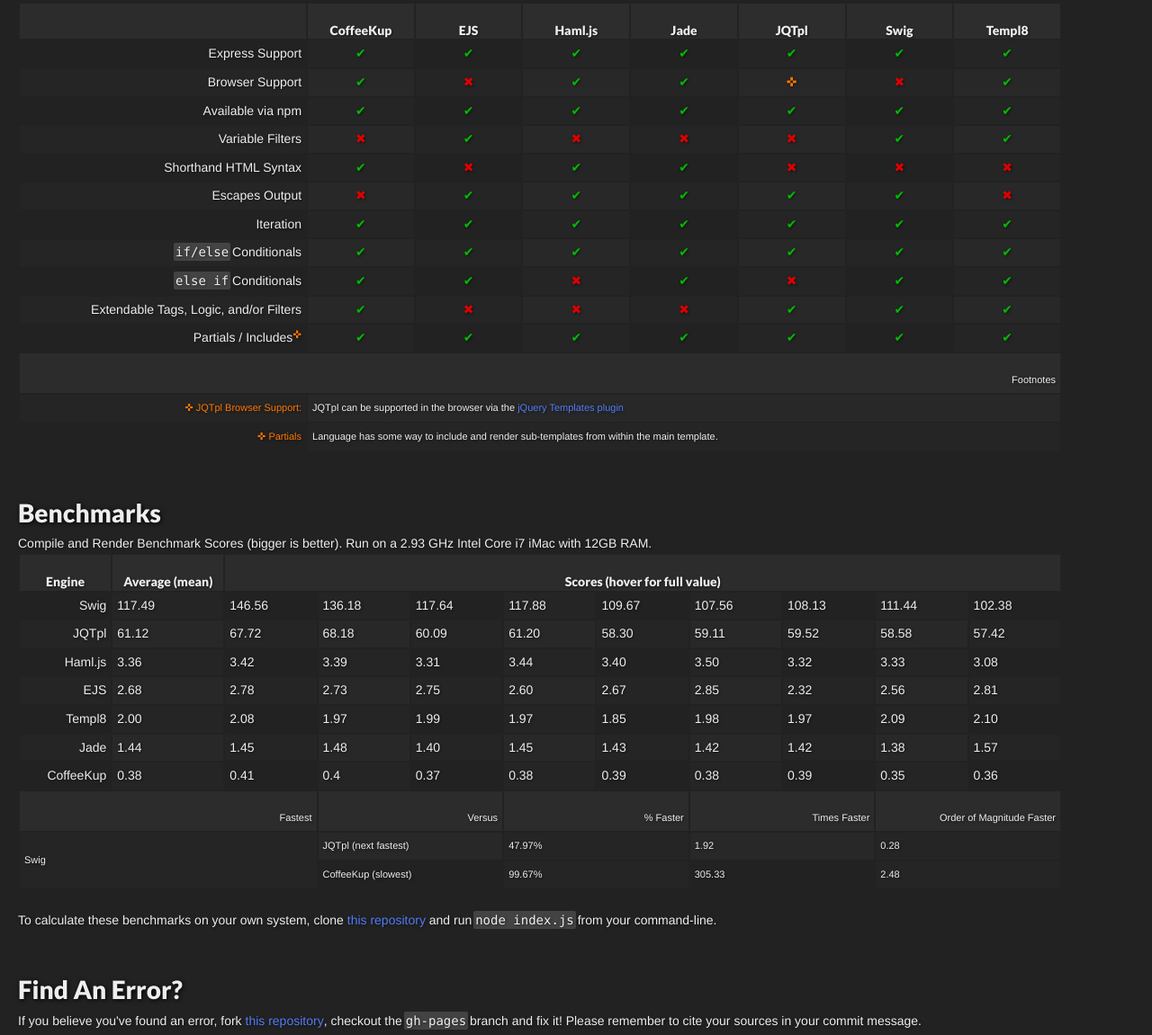
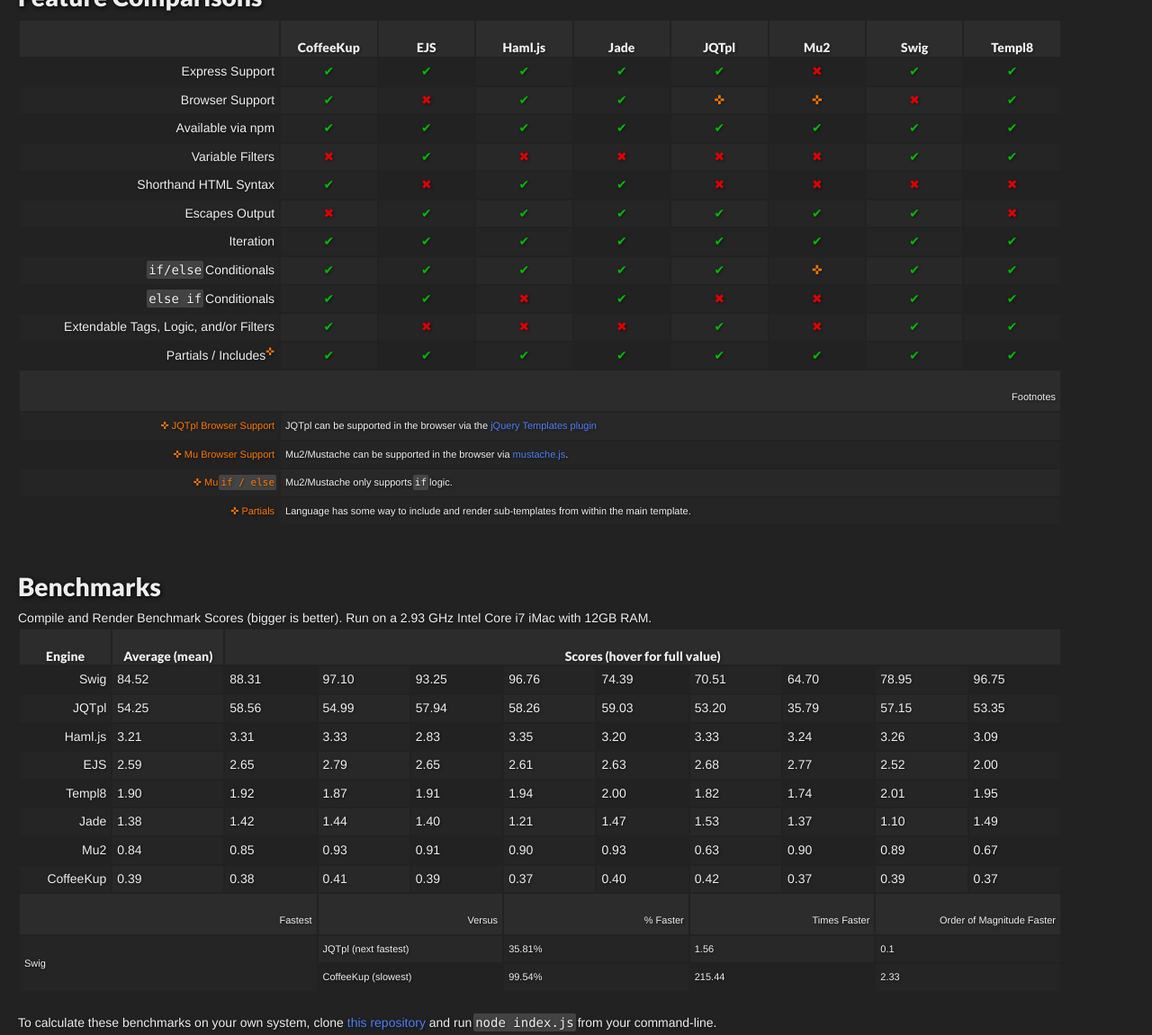
Before and after one commit to paularmstrong/node-templates, a website: page index.html in a window 1280 px wide. Shown: the part 438-1589 px from the top of the page at 90% size. Drawn offline with Linux system fonts and the light colour scheme.

Commit message:
adding mu2. async benchmark slowed down all engines

```diff
--- a/index.html
+++ b/index.html
@@ -23,6 +23,7 @@
             <li><a href="https://github.com/visionmedia/haml.js">Haml.js</a></li>
             <li><a href="http://jade-lang.com/">Jade</a></li>
             <li><a href="https://github.com/kof/node-jqtpl">JQTpl</a></li>
+            <li><a href="https://github.com/raycmorgan/Mu">Mu2</a></li>
             <li><a href="https://github.com/paularmstrong/swig">Swig</a></li>
             <li><a href="https://github.com/constantology/Templ8">Templ8</a></li>
         </ol>
@@ -41,6 +42,7 @@
                     <th scope="col">Haml.js</th>
                     <th scope="col">Jade</th>
                     <th scope="col">JQTpl</th>
+                    <th scope="col">Mu2</th>
                     <th scope="col">Swig</th>
                     <th scope="col">Templ8</th>
                 </tr>
@@ -53,6 +55,7 @@
                     <td><span class="yes">✔</span></td>
                     <td><span class="yes">✔</span></td>
                     <td><span class="yes">✔</span></td>
+                    <td><span class="no">✖</span></td>
                     <td><span class="yes">✔</span></td>
                     <td><span class="yes">✔</span></td>
                 </tr>
@@ -63,11 +66,13 @@
                     <td><span class="yes">✔</span></td>
                     <td><span class="yes">✔</span></td>
                     <td><a class="partial" href="#jqtpl-browser">✜</a></td>
+                    <td><a class="partial" href="#mu-browser">✜</a></td>
                     <td><span class="no">✖</span></td>
                     <td><span class="yes">✔</span></td>
                 </tr>
                 <tr>
                     <th scope="row">Available via npm</th>
+                    <td><span class="yes">✔</span></td>
                     <td><span class="yes">✔</span></td>
                     <td><span class="yes">✔</span></td>
                     <td><span class="yes">✔</span></td>
@@ -83,6 +88,7 @@
                     <td><span class="no">✖</span></td>
                     <td><span class="no">✖</span></td>
                     <td><span class="no">✖</span></td>
+                    <td><span class="no">✖</span></td>
                     <td><span class="yes">✔</span></td>
                     <td><span class="yes">✔</span></td>
                 </tr>
@@ -95,10 +101,12 @@
                     <td><span class="no">✖</span></td>
                     <td><span class="no">✖</span></td>
                     <td><span class="no">✖</span></td>
+                    <td><span class="no">✖</span></td>
                 </tr>
                 <tr>
                     <th scope="row">Escapes Output</th>
                     <td><span class="no">✖</span></td>
+                    <td><span class="yes">✔</span></td>
                     <td><span class="yes">✔</span></td>
                     <td><span class="yes">✔</span></td>
                     <td><span class="yes">✔</span></td>
@@ -115,6 +123,7 @@
                     <td><span class="yes">✔</span></td>
                     <td><span class="yes">✔</span></td>
                     <td><span class="yes">✔</span></td>
+                    <td><span class="yes">✔</span></td>
                 </tr>
                 <tr>
                     <th scope="row"><code>if/else</code> Conditionals</th>
@@ -123,6 +132,7 @@
                     <td><span class="yes">✔</span></td>
                     <td><span class="yes">✔</span></td>
                     <td><span class="yes">✔</span></td>
+                    <td><a class="partial" href="#mu-ifelse">✜</a></td>
                     <td><span class="yes">✔</span></td>
                     <td><span class="yes">✔</span></td>
                 </tr>
@@ -132,6 +142,7 @@
                     <td><span class="yes">✔</span></td>
                     <td><span class="no">✖</span></td>
                     <td><span class="yes">✔</span></td>
+                    <td><span class="no">✖</span></td>
                     <td><span class="no">✖</span></td>
                     <td><span class="yes">✔</span></td>
                     <td><span class="yes">✔</span></td>
@@ -143,6 +154,7 @@
                     <td><span class="no">✖</span></td>
                     <td><span class="no">✖</span></td>
                     <td><span class="yes">✔</span></td>
+                    <td><span class="no">✖</span></td>
                     <td><span class="yes">✔</span></td>
                     <td><span class="yes">✔</span></td>
                 </tr>
@@ -155,19 +167,28 @@
                     <td><span class="yes">✔</span></td>
                     <td><span class="yes">✔</span></td>
                     <td><span class="yes">✔</span></td>
+                    <td><span class="yes">✔</span></td>
                 </tr>
             </tbody>
             <tfoot>
                 <tr>
-                    <th colspan="8">Footnotes</th>
+                    <th colspan="9">Footnotes</th>
                 </tr>
                 <tr id="jqtpl-browser">
-                    <th><span class="partial">✜ JQTpl Browser Support:</span></th>
-                    <td colspan="7">JQTpl can be supported in the browser via the <a href="https://github.com/jquery/jquery-tmpl">jQuery Templates plugin</a></td>
+                    <th><span class="partial">✜ JQTpl Browser Support</span></th>
+                    <td colspan="8">JQTpl can be supported in the browser via the <a href="https://github.com/jquery/jquery-tmpl">jQuery Templates plugin</a></td>
+                </tr>
+                <tr id="mu-browser">
+                    <th><span class="partial">✜ Mu Browser Support</span></th>
+                    <td colspan="8">Mu2/Mustache can be supported in the browser via <a href="https://github.com/janl/mustache.js">mustache.js</a>.</td>
+                </tr>
+                <tr id="mu-ifelse">
+                    <th><span class="partial">✜ Mu <code>if / else</code></span></th>
+                    <td colspan="8">Mu2/Mustache only supports <code>if</code> logic.</td>
                 </tr>
                 <tr id="partials">
                     <th><span class="partial">✜ Partials</span></th>
-                    <td colspan="7">Language has some way to include and render sub-templates from within the main template.</td>
+                    <td colspan="8">Language has some way to include and render sub-templates from within the main template.</td>
                 </tr>
             </tfoot>
         </table>
@@ -188,94 +209,107 @@
             <tbody>
                 <tr>
                     <th scope="row">Swig</th>
-                    <td class="mean" value="117.49738878629968">117.49</td>
-                    <td value="146.56031904287138">146.56</td>
-                    <td value="136.18290258449304">136.18</td>
-                    <td value="117.6470588235294">117.64</td>
-                    <td value="117.88211788211788">117.88</td>
-                    <td value="109.67098703888335">109.67</td>
-                    <td value="107.56972111553785">107.56</td>
-                    <td value="108.13492063492063">108.13</td>
-                    <td value="111.44278606965175">111.44</td>
-                    <td value="102.38568588469185">102.38</td>
+                    <td class="mean" value="84.52902652902654">84.52</td>
+                    <td value="88.31168831168831">88.31</td>
+                    <td value="97.1048951048951">97.10</td>
+                    <td value="93.25374625374626">93.25</td>
+                    <td value="96.76123876123876">96.76</td>
+                    <td value="74.39460539460539">74.39</td>
+                    <td value="70.51648351648352">70.51</td>
+                    <td value="64.7052947052947">64.70</td>
+                    <td value="78.95904095904096">78.95</td>
+                    <td value="96.75424575424576">96.75</td>
                 </tr>
                 <tr>
                     <th scope="row">JQTpl</th>
-                    <td class="mean" value="61.1296540333301">61.12</td>
-                    <td value="67.72908366533865">67.72</td>
-                    <td value="68.18181818181819">68.18</td>
-                    <td value="60.09852216748769">60.09</td>
-                    <td value="61.20434353405726">61.20</td>
-                    <td value="58.30039525691699">58.30</td>
-                    <td value="59.11330049261084">59.11</td>
-                    <td value="59.523809523809526">59.52</td>
-                    <td value="58.58987090367428">58.58</td>
-                    <td value="57.42574257425743">57.42</td>
+                    <td class="mean" value="54.25707625707625">54.25</td>
+                    <td value="58.56843156843157">58.56</td>
+                    <td value="54.99100899100899">54.99</td>
+                    <td value="57.94805194805195">57.94</td>
+                    <td value="58.264735264735265">58.26</td>
+                    <td value="59.03396603396603">59.03</td>
+                    <td value="53.2027972027972">53.20</td>
+                    <td value="35.79220779220779">35.79</td>
+                    <td value="57.15684315684316">57.15</td>
+                    <td value="53.35564435564436">53.35</td>
                 </tr>
                 <tr>
                     <th scope="row">Haml.js</th>
-                    <td class="mean" value="3.360279580908918">3.36</td>
-                    <td value="3.427592116538132">3.42</td>
-                    <td value="3.398470688190314">3.39</td>
-                    <td value="3.3112582781456954">3.31</td>
-                    <td value="3.4453057708871664">3.44</td>
-                    <td value="3.404255319148936">3.40</td>
-                    <td value="3.5056967572304996">3.50</td>
-                    <td value="3.3250207813798838">3.32</td>
-                    <td value="3.336113427856547">3.33</td>
-                    <td value="3.088803088803089">3.08</td>
+                    <td class="mean" value="3.2187812187812184">3.21</td>
+                    <td value="3.3136863136863135">3.31</td>
+                    <td value="3.3306693306693305">3.33</td>
+                    <td value="2.8341658341658342">2.83</td>
+                    <td value="3.3536463536463534">3.35</td>
+                    <td value="3.2057942057942057">3.20</td>
+                    <td value="3.3366633366633365">3.33</td>
+                    <td value="3.241758241758242">3.24</td>
+                    <td value="3.2617382617382615">3.26</td>
+                    <td value="3.090909090909091">3.09</td>
                 </tr>
                 <tr>
                     <th scope="row">EJS</th>
-                    <td class="mean" value="2.680037520632259">2.68</td>
-                    <td value="2.782931354359926">2.78</td>
-                    <td value="2.73972602739726">2.73</td>
-                    <td value="2.7548209366391183">2.75</td>
-                    <td value="2.608695652173913">2.60</td>
-                    <td value="2.6761819803746656">2.67</td>
-                    <td value="2.8544243577545196">2.85</td>
-                    <td value="2.3273855702094646">2.32</td>
-                    <td value="2.5619128949615715">2.56</td>
-                    <td value="2.8142589118198873">2.81</td>
+                    <td class="mean" value="2.5943807654333972">2.59</td>
+                    <td value="2.659340659340659">2.65</td>
+                    <td value="2.7952047952047954">2.79</td>
+                    <td value="2.652347652347652">2.65</td>
+                    <td value="2.6193806193806193">2.61</td>
+                    <td value="2.6393606393606395">2.63</td>
+                    <td value="2.68609022556391">2.68</td>
+                    <td value="2.775224775224775">2.77</td>
+                    <td value="2.5204795204795203">2.52</td>
+                    <td value="2.001998001998002">2.00</td>
                 </tr>
                 <tr>
                     <th scope="row">Templ8</th>
-                    <td class="mean" value="2.0044155080199335">2.00</td>
-                    <td value="2.086230876216968">2.08</td>
-                    <td value="1.9723865877712032">1.97</td>
-                    <td value="1.996007984031936">1.99</td>
-                    <td value="1.9704433497536946">1.97</td>
-                    <td value="1.8598884066955983">1.85</td>
-                    <td value="1.9821605550049555">1.98</td>
-                    <td value="1.9723865877712032">1.97</td>
-                    <td value="2.094972067039106">2.09</td>
-                    <td value="2.1052631578947367">2.10</td>
+                    <td class="mean" value="1.9098207269743557">1.90</td>
+                    <td value="1.922077922077922">1.92</td>
+                    <td value="1.875124875124875">1.87</td>
+                    <td value="1.91008991008991">1.91</td>
+                    <td value="1.94005994005994">1.94</td>
+                    <td value="2.002997002997003">2.00</td>
+                    <td value="1.823751178133836">1.82</td>
+                    <td value="1.7412587412587412">1.74</td>
+                    <td value="2.014985014985015">2.01</td>
+                    <td value="1.9580419580419581">1.95</td>
                 </tr>
                 <tr>
                     <th scope="row">Jade</th>
-                    <td class="mean" value="1.4473183684602648">1.44</td>
-                    <td value="1.4503263234227701">1.45</td>
-                    <td value="1.4836795252225519">1.48</td>
-                    <td value="1.4005602240896358">1.40</td>
-                    <td value="1.4503263234227701">1.45</td>
-                    <td value="1.4367816091954022">1.43</td>
-                    <td value="1.4214641080312722">1.42</td>
-                    <td value="1.422475106685633">1.42</td>
-                    <td value="1.3879250520471895">1.38</td>
-                    <td value="1.5723270440251573">1.57</td>
+                    <td class="mean" value="1.3878041322675054">1.38</td>
+                    <td value="1.4265734265734267">1.42</td>
+                    <td value="1.4495504495504496">1.44</td>
+                    <td value="1.4055944055944056">1.40</td>
+                    <td value="1.2197802197802199">1.21</td>
+                    <td value="1.4775224775224776">1.47</td>
+                    <td value="1.5394605394605394">1.53</td>
+                    <td value="1.3736263736263736">1.37</td>
+                    <td value="1.1056218057921636">1.10</td>
+                    <td value="1.4925074925074926">1.49</td>
+                </tr>
+                <tr>
+                    <th scope="row">Mu2</th>
+                    <td class="mean" value="0.8485487914624046">0.84</td>
+                    <td value="0.8501498501498501">0.85</td>
+                    <td value="0.9340659340659341">0.93</td>
+                    <td value="0.9118217054263565">0.91</td>
+                    <td value="0.9020979020979021">0.90</td>
+                    <td value="0.9300699300699301">0.93</td>
+                    <td value="0.6321499013806706">0.63</td>
+                    <td value="0.9070929070929071">0.90</td>
+                    <td value="0.8961038961038961">0.89</td>
+                    <td value="0.6733870967741935">0.67</td>
                 </tr>
                 <tr>
                     <th scope="row">CoffeeKup</th>
-                    <td class="mean" value="0.38482460746470515">0.38</td>
-                    <td value="0.41050903119868637">0.41</td>
-                    <td value="0.4">0.4</td>
-                    <td value="0.373134328358209">0.37</td>
-                    <td value="0.3883495145631068">0.38</td>
-                    <td value="0.3901677721420211">0.39</td>
-                    <td value="0.38744672607516467">0.38</td>
-                    <td value="0.3943217665615142">0.39</td>
-                    <td value="0.3562522265764161">0.35</td>
-                    <td value="0.3632401017072285">0.36</td>
+                    <td class="mean" value="0.3923617109153592">0.39</td>
+                    <td value="0.3806193806193806">0.38</td>
+                    <td value="0.41317365269461076">0.41</td>
+                    <td value="0.39143426294820716">0.39</td>
+                    <td value="0.3776223776223776">0.37</td>
+                    <td value="0.40239043824701193">0.40</td>
+                    <td value="0.42657342657342656">0.42</td>
+                    <td value="0.37188434695912265">0.37</td>
+                    <td value="0.39421157684630737">0.39</td>
+                    <td value="0.3733459357277883">0.37</td>
                 </tr>
             </tbody>
             <tfoot>
@@ -289,15 +323,15 @@
                 <tr>
                     <td colspan="3" rowspan="2">Swig</td>
                     <td colspan="2">JQTpl (next fastest)</td>
-                    <td colspan="2">47.97%</td>
-                    <td colspan="2">1.92</td>
-                    <td colspan="2">0.28</td>
+                    <td colspan="2">35.81%</td>
+                    <td colspan="2">1.56</td>
+                    <td colspan="2">0.1</td>
                 </tr>
                 <tr>
                     <td colspan="2">CoffeeKup (slowest)</td>
-                    <td colspan="2">99.67%</td>
-                    <td colspan="2">305.33</td>
-                    <td colspan="2">2.48</td>
+                    <td colspan="2">99.54%</td>
+                    <td colspan="2">215.44</td>
+                    <td colspan="2">2.33</td>
                 </tr>
             </tfoot>
         </table>
```
